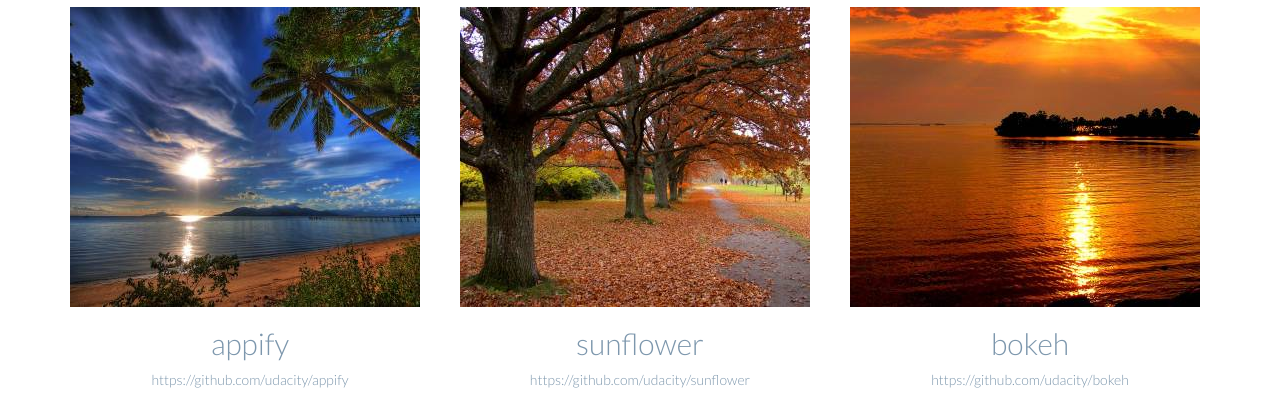
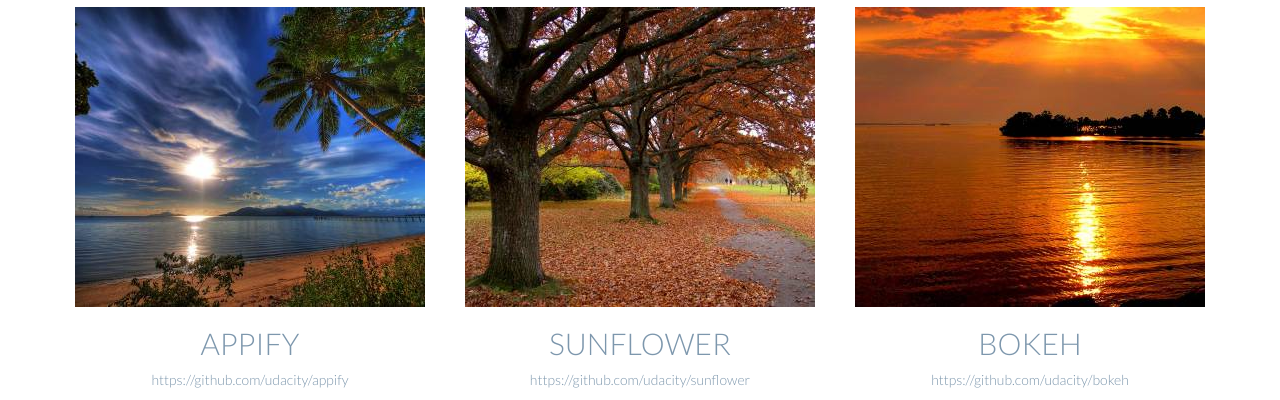
Before and after one commit to deepakmali/P2_portfolio, a plain HTML site: page index.html in a window 1280 px wide. Shown: the part 651-1051 px from the top of the page. Drawn offline with Linux system fonts and the light colour scheme.

Commit message:
Add class to make the project images stay center and project name to uppercase

```diff
--- a/css/style.css
+++ b/css/style.css
@@ -19,3 +19,8 @@ hr {
 	height: 140px;
 	width: 400px;
 }
+
+.project-img {
+	margin-left: auto ;
+	margin-right: auto;
+}
--- a/index.html
+++ b/index.html
@@ -35,18 +35,18 @@
 		</div>
 		<div class="row text-center">
 			<div class="col-md-4">
-				<img class="img-responsive" src="img/workitem1.jpg" alt="Project 1 cover">
-				<h2>appify</h2>
+				<img class="img-responsive project-img" src="img/workitem1.jpg" alt="Project 1 cover">
+				<h2 class="text-uppercase">appify</h2>
 				<p>https://github.com/udacity/appify</p>
 			</div>
 			<div class="col-md-4">
-				<img class="img-responsive" src="img/workitem2.jpg" alt="Project 2 cover">
-				<h2>sunflower</h2>
+				<img class="img-responsive project-img" src="img/workitem2.jpg" alt="Project 2 cover">
+				<h2 class="text-uppercase">sunflower</h2>
 				<p>https://github.com/udacity/sunflower</p>
 			</div>
 			<div class="col-md-4">
-				<img class="img-responsive" src="img/workitem3.jpg" alt="Project 3 cover">
-				<h2>bokeh</h2>
+				<img class="img-responsive project-img" src="img/workitem3.jpg" alt="Project 3 cover">
+				<h2 class="text-uppercase">bokeh</h2>
 				<p>https://github.com/udacity/bokeh</p>
 			</div>
 		</div>
```
